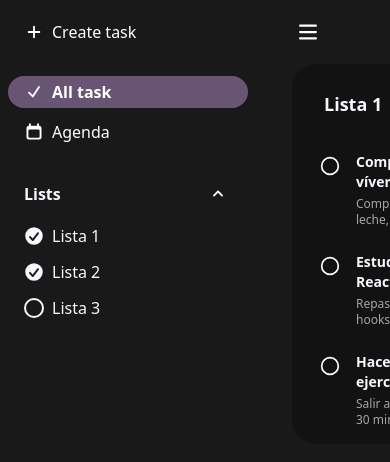
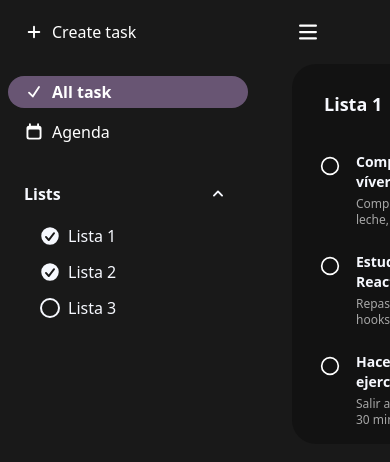
Before and after one commit to lortiz24/luis-app-task, a React (Vite) app: page /list in a window 390 px wide. Shown: the top 462 px of the page. Built offline with nearby package versions, Linux system fonts and the light colour scheme; what @midudev/tailwind-animations would draw is missing.

Commit message:
Actualizar README.md para reflejar nuevas tareas y agregar el componente MenuListAccordionItem para mejorar la gestión de listas en el Sidebar. Se implementa un nuevo diseño responsive y se optimiza la funcionalidad de alternar visibilidad de listas.

```diff
--- /dev/null
+++ b/src/components/menu-list-accordion/MenuListAccordionItem.tsx
@@ -0,0 +1,32 @@
+import React from 'react';
+import { CheckCircleIcon } from '@heroicons/react/16/solid';
+
+interface MenuListAccordionItemProps {
+  id: string;
+  title: string;
+  checked: boolean;
+  onToggle: (id: string) => void;
+}
+
+export const MenuListAccordionItem: React.FC<MenuListAccordionItemProps> = ({
+  id,
+  title,
+  checked,
+  onToggle,
+}) => (
+  <div className="flex items-center gap-2 py-1 rounded-lg text-text hover:bg-gray-700/50 px-4">
+    <button
+      className="hover:cursor-pointer"
+      type="button"
+      aria-label={checked ? 'Ocultar lista' : 'Mostrar lista'}
+      onClick={() => onToggle(id)}
+    >
+      {checked ? (
+        <CheckCircleIcon className="w-5 h-5 text-primary" />
+      ) : (
+        <span className="w-5 h-5 rounded-full border-2 border-primary block"></span>
+      )}
+    </button>
+    <span>{title}</span>
+  </div>
+);
--- a/src/components/menu-list-accordion/MenuListAcordeon.tsx
+++ b/src/components/menu-list-accordion/MenuListAcordeon.tsx
@@ -1,5 +1,6 @@
 import React from 'react';
-import { ChevronUpIcon, ChevronDownIcon, CheckCircleIcon } from '@heroicons/react/16/solid';
+import { ChevronUpIcon, ChevronDownIcon } from '@heroicons/react/16/solid';
+import { MenuListAccordionItem } from './MenuListAccordionItem';
 
 interface ListItem {
   id: string;
@@ -22,47 +23,31 @@ export const MenuListAcordeon: React.FC<MenuListAcordeonProps> = ({
   const [open, setOpen] = React.useState(true);
 
   return (
-    <div className='px-4'>
+    <div className="px-4">
       <button
-        className="flex items-center justify-between w-full  py-2 text-left text-text font-semibold hover:cursor-pointer "
+        className="flex items-center justify-between w-full py-2 text-left text-text font-semibold hover:cursor-pointer"
         onClick={() => setOpen((o) => !o)}
       >
         <span>{title}</span>
-        {open ? (
-          <span className="hover:bg-gray-700 rounded-full p-1">
+        <span className="hover:bg-gray-700 rounded-full p-1">
+          {open ? (
             <ChevronUpIcon className="w-5 h-5 text-text" />
-          </span>
-        ) : (
-          <span className="hover:bg-gray-700 rounded-full p-1">
+          ) : (
             <ChevronDownIcon className="w-5 h-5 text-text" />
-          </span>
-        )}
+          )}
+        </span>
       </button>
       {open && (
-        <div className="flex flex-col gap-1 mt-1 ">
-          {lists.map((list) => {
-            const isVisible = visibleLists.includes(list.id);
-            return (
-              <div
-                key={list.id}
-                className="flex items-center gap-2  py-1 rounded-lg  text-text"
-              >
-                <button
-                className='hover:cursor-pointer'
-                  type="button"
-                  aria-label={isVisible ? 'Ocultar lista' : 'Mostrar lista'}
-                  onClick={() => onToggleList(list.id)}
-                >
-                  {isVisible ? (
-                    <CheckCircleIcon className="w-5 h-5 text-primary" />
-                  ) : (
-                    <span className="w-5 h-5 rounded-full border-2 border-primary block"></span>
-                  )}
-                </button>
-                <span>{list.title}</span>
-              </div>
-            );
-          })}
+        <div className="flex flex-col gap-1 mt-1">
+          {lists.map((list) => (
+            <MenuListAccordionItem
+              key={list.id}
+              id={list.id}
+              title={list.title}
+              checked={visibleLists.includes(list.id)}
+              onToggle={onToggleList}
+            />
+          ))}
         </div>
       )}
     </div>
```
Also changed, not shown: 1 other file (tests, documents, lock files or other folders).
